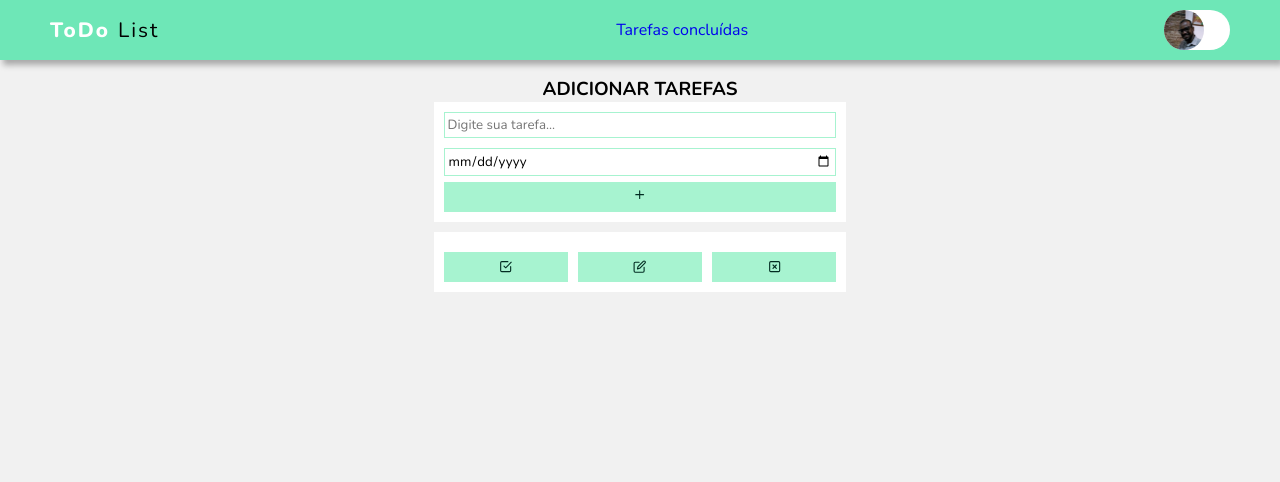
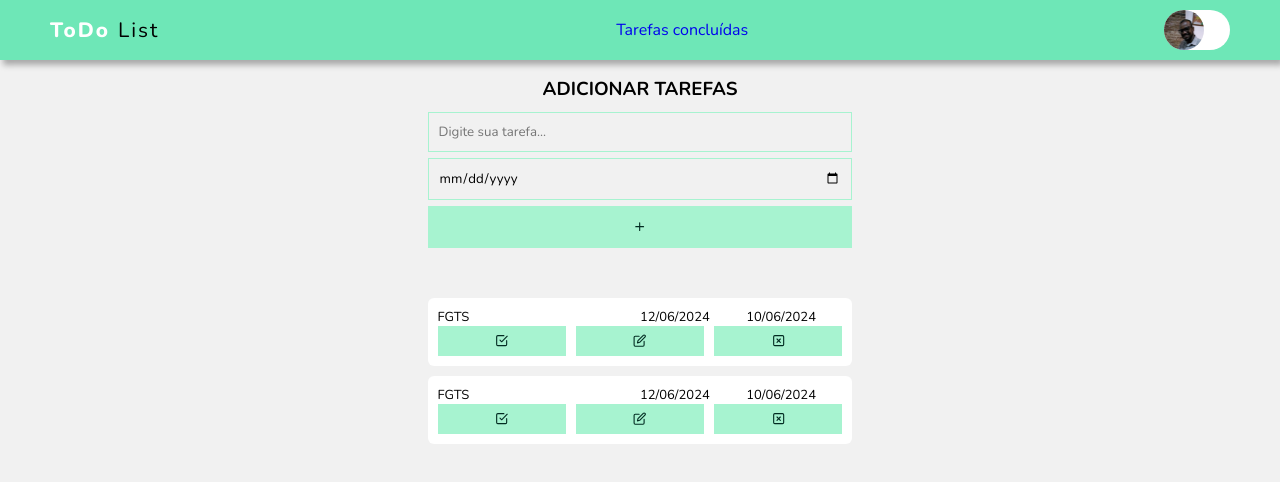
Before and after one commit to iraeveras/todo-list-react-vite, a React (Vite) app: page / in a window 1280 px wide. Shown: the top 482 px of the page. Built offline with nearby package versions, Linux system fonts and the light colour scheme.

Commit message:
refatoração

```diff
--- a/src/components/Formtask/Formtask.css
+++ b/src/components/Formtask/Formtask.css
@@ -1,11 +1,4 @@
-.task-section {
-    display: flex;
-    flex-direction: column;
-    align-items: center;
-    min-width: 60%;
-    padding: 10px;
-    background: transparent;
-}
+
 
 .task-section h3 {
     width: 100%;
@@ -17,28 +10,36 @@
     display: flex;
     align-items: center;
     justify-content: space-between;
-    padding: 10px;
+    /* padding: 10px; */
     gap: 6px;
     width: 60%;
-    background-color: #FFF;
+    margin-bottom: 40px;
+    /* background-color: #FFF; */
 }
 
 .task-form div {
     width: 100%;
     display: grid;
     grid-template-columns: 3fr 1fr;
-    gap: 10px;
+    gap: 6px;
+
 }
 
 .input-text-task,
 .input-date-task {
     outline: none;
     border: 1px solid #a7f3d0;
-    padding: 3px;
+    padding: 10px;
+    background: transparent;
 }
 
 .btn-add-task {
-    padding: 3px;
+    display: flex;
+    align-items: center;
+    justify-content: center;
+    padding: 10px;
+    width: 42px;
+    height: 42px;
 }
 
 /* @media (width <= 1195px) {
--- a/src/components/Formtask/Formtask.jsx
+++ b/src/components/Formtask/Formtask.jsx
@@ -5,7 +5,7 @@ import { FiPlus } from "react-icons/fi";
 import { dateAtual } from "../../variables/constants";
 import './Formtask.css';
 
-export const Formtask = ({ task, dateCompletion, createDatetask }) => {
+export const Formtask = () => {
 
     const [inputTextTask, setInputTextTask] = useState('')
     const [inputDateTask, setInputDateTask] = useState('')
@@ -14,7 +14,7 @@ export const Formtask = ({ task, dateCompletion, createDatetask }) => {
 
     const handleTaskAdd = () => {
         // e.PreventDefault()
-        const { task, dateCompletion, createDatetask } = taskValue
+        // const { task, dateCompletion, createDatetask } = taskValue
 
 
         // const task = {
@@ -23,7 +23,7 @@ export const Formtask = ({ task, dateCompletion, createDatetask }) => {
         //     dateAtual: dateAtual
         // }
 
-        console.log(task)
+        // console.log(task)
         // setinputTaxtTask('')
 
     }
@@ -31,11 +31,12 @@ export const Formtask = ({ task, dateCompletion, createDatetask }) => {
     return (
         <>
             <h3 className='title'>Adicionar tarefas</h3>
-            <form className='task-form'>
+            <section className='task-form'>
                 <div>
 
                     <input
                     type="text"
+                    name="input-text-task"
                     placeholder='Digite sua tarefa...'
                     className='input-text-task'
                     onChange={(e) => setInputTextTask(e.target.value)}
@@ -60,7 +61,7 @@ export const Formtask = ({ task, dateCompletion, createDatetask }) => {
                 </button>
 
 
-            </form>
+            </section>
 
         </>
     )
--- a/src/components/Task/Task.css
+++ b/src/components/Task/Task.css
@@ -4,7 +4,7 @@
     align-items: center;
     gap: 10px;
     width: 60%;
-    margin: 10px 0;
+
 }
 
 .list {
@@ -12,9 +12,9 @@
     align-items: center;
     justify-content: space-between;
     width: 100%;
-    gap: 10px;
     background: #FFF;
     padding: 10px;
+    border-radius: 6px;
 }
 
 .task-group {
--- a/src/components/Task/Task.jsx
+++ b/src/components/Task/Task.jsx
@@ -4,17 +4,20 @@ import { FiXSquare } from "react-icons/fi";
 import { Button } from "../Button/Button";
 import './Task.css';
 
-export const Task = ({task, dateCompletion, createDatetask}) => {
+
+
+export const Task = (props) => {
 
     return (
-        <ul className='task-list'>
-            <li className='list'>
+        <div className='task-list'>
+            <div className='list'>
                 <div className='task-group'>
-                    <p className='task'>{task}</p>
-                    <p className='task-completion-date'>{dateCompletion}</p>
-                    <p className='task-create-date'>{createDatetask}</p>
+                    <p className='task'>{props.task}</p>
+                    <p className='task-completion-date'>{props.dateCompletion}</p>
+                    <p className='task-create-date'>{props.createDatetask}</p>
                 </div>
                 <div className='btn-group'>
+
                     <Button>
                         <FiCheckSquare/>
                     </Button>
@@ -25,7 +28,7 @@ export const Task = ({task, dateCompletion, createDatetask}) => {
                         <FiXSquare/>
                     </Button>
                 </div>
-            </li>
-        </ul>
+            </div>
+        </div>
     )
 }
--- a/src/components/Wrapper/Wrapper.css
+++ b/src/components/Wrapper/Wrapper.css
@@ -7,3 +7,13 @@
     height: 100%;
     margin-top: 6px;
 }
+
+.task-section {
+    display: flex;
+    flex-direction: column;
+    align-items: center;
+    min-width: 60%;
+    padding-block: 10px;
+    gap: 10px;
+    background: transparent;
+}
--- a/src/components/Wrapper/Wrapper.jsx
+++ b/src/components/Wrapper/Wrapper.jsx
@@ -1,13 +1,33 @@
 import { Formtask } from '../Formtask/Formtask';
 import { Task } from '../Task/Task';
+import api from '../../services/api';
 import './Wrapper.css';
 
-export const Wrapper = ({task,dateCompletion,createDatetask}) => {
+export const Wrapper = () => {
+
+
+    // const tasks = [
+    //     {
+    //     task_value: api.task,
+    //     task_date_completion: api.completion_date,
+    //     task_create_date: api.create_date
+    // }]
+
     return (
         <div className='main-wrapper'>
             <section className='task-section'>
                 <Formtask />
-                <Task task={task} dateCompletion={dateCompletion} createDatetask={createDatetask} />
+
+                {api.map((item) => {
+
+                return <Task
+                key={item.id}
+                task={item.task}
+                dateCompletion={item.completion_date}
+                createDatetask={item.create_date}
+                />
+                })}
+
             </section>
         </div>
     )
--- /dev/null
+++ b/src/json/db.json
@@ -0,0 +1,14 @@
+[
+    {
+        "id": 1,
+        "task": "FGTS",
+        "completion_date": "12/06/2024",
+        "create_date": "10/06/2024"
+    },
+    {
+        "id": 2,
+        "task": "FGTS",
+        "completion_date": "12/06/2024",
+        "create_date": "10/06/2024"
+    }
+]
--- /dev/null
+++ b/src/services/api.js
@@ -0,0 +1,5 @@
+import db from "../json/db.json";
+
+const api = db;
+
+export default api;
```
